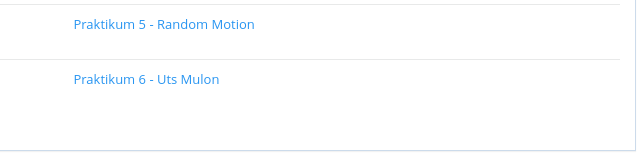
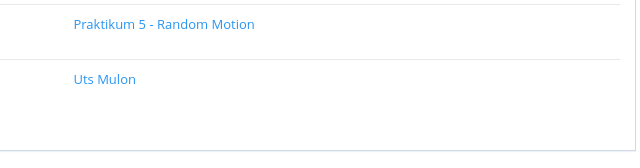
Before and after one commit to rivaniarvianpratama/arvian.github.io, a plain HTML site: page index.html in a window 1280 px wide. Shown: the part 697-865 px from the top of the page, 574-1214 px from the left. Drawn offline with nearby package versions, Linux system fonts and the light colour scheme.

Commit message:
update uts

```diff
--- a/index.html
+++ b/index.html
@@ -120,7 +120,7 @@
                         <li class="list-group-item">
                             <div class="row">
                                 <div class="col-xs-6 text-left" style=" "> <span class="glyphicon glyphicon-file" aria-hidden="true"></span> UTS Mulon </div>
-                                <div class="col-xs-3" style=""><a href="uts.html">Praktikum 6 - Uts Mulon</a></div>
+                                <div class="col-xs-3" style=""><a href="uts.html">Uts Mulon</a></div>
                             </div>
                         </li>
                     </ul>
```
